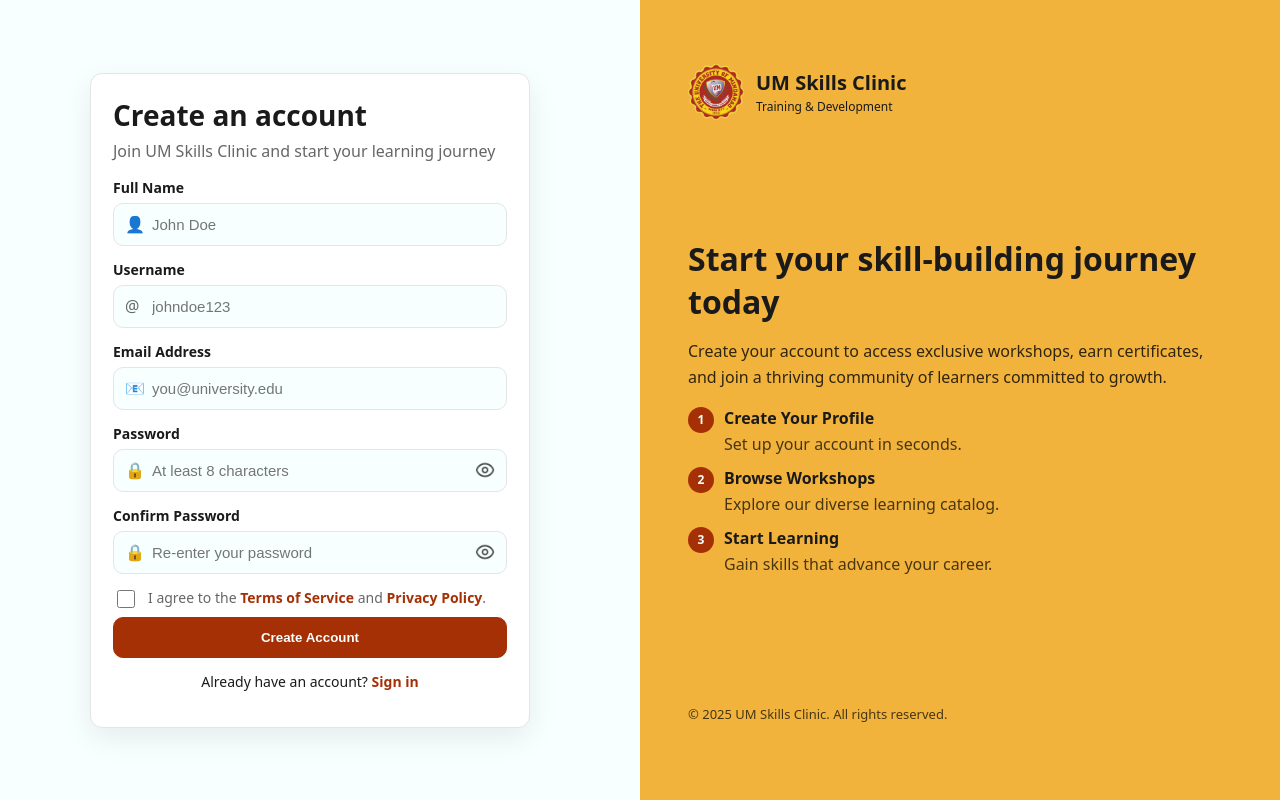
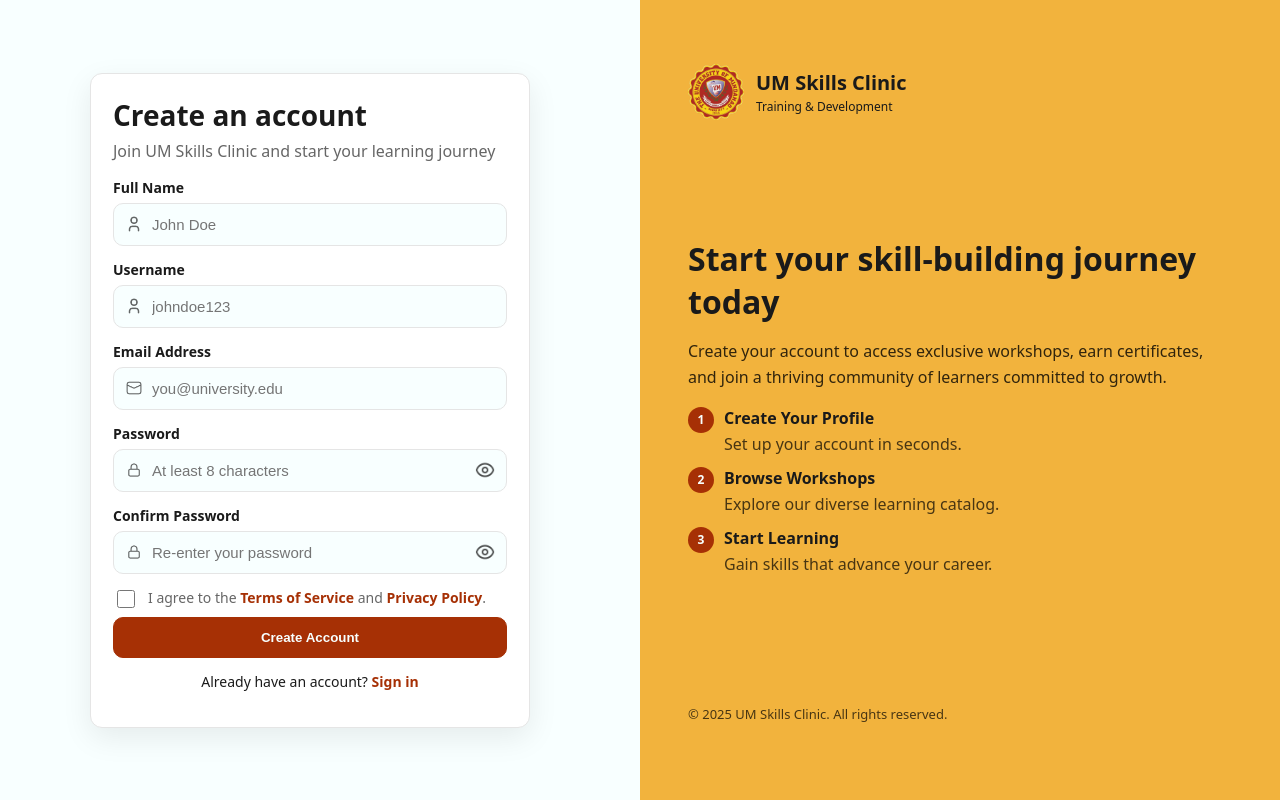
Before and after one commit to loftyyyy/Jornadal_Rho_LabExam, a PHP site: page /register.html in a window 1280 px wide. Run offline with PHP 8.4, Linux system fonts and the light colour scheme.

Commit message:
Implemented icons for the fields

```diff
--- a/css/styles.css
+++ b/css/styles.css
@@ -423,6 +423,13 @@ img {
   pointer-events: none;
 }
 
+.input-icon img {
+  width: 18px;
+  height: 18px;
+  object-fit: contain;
+  opacity: 0.6;
+}
+
 .toggle-visibility {
   position: absolute;
   top: 50%;
--- a/login.html
+++ b/login.html
@@ -56,7 +56,7 @@
               <div class="form-group">
                 <label class="form-label" for="login-email">Email Address</label>
                 <div class="input-wrap">
-                  <span class="input-icon">📧</span>
+                  <span class="input-icon"><img src="icon/mail.png" alt="Email" /></span>
                   <input class="input" id="login-email" type="email" placeholder="you@university.edu" required />
                 </div>
               </div>
@@ -67,7 +67,7 @@
                   <a class="small-text text-link" href="#">Forgot password?</a>
                 </div>
                 <div class="input-wrap">
-                  <span class="input-icon">🔒</span>
+                  <span class="input-icon"><img src="icon/lock.png" alt="Password" /></span>
                   <input class="input" id="login-password" type="password" placeholder="Enter your password" required />
                   <button class="toggle-visibility" type="button" id="login-toggle">
                     <img src="icon/eye.png" alt="Show password" id="login-toggle-icon" />
--- a/register.html
+++ b/register.html
@@ -25,7 +25,7 @@
               <div class="form-group">
                 <label class="form-label" for="reg-fullname">Full Name</label>
                 <div class="input-wrap">
-                  <span class="input-icon">👤</span>
+                  <span class="input-icon"><img src="icon/user.png" alt="User" /></span>
                   <input class="input" id="reg-fullname" type="text" placeholder="John Doe" required />
                 </div>
               </div>
@@ -33,7 +33,7 @@
               <div class="form-group">
                 <label class="form-label" for="reg-username">Username</label>
                 <div class="input-wrap">
-                  <span class="input-icon">@</span>
+                  <span class="input-icon"><img src="icon/user.png" alt="Username" /></span>
                   <input class="input" id="reg-username" type="text" placeholder="johndoe123" required />
                 </div>
               </div>
@@ -41,7 +41,7 @@
               <div class="form-group">
                 <label class="form-label" for="reg-email">Email Address</label>
                 <div class="input-wrap">
-                  <span class="input-icon">📧</span>
+                  <span class="input-icon"><img src="icon/mail.png" alt="Email" /></span>
                   <input class="input" id="reg-email" type="email" placeholder="you@university.edu" required />
                 </div>
               </div>
@@ -49,7 +49,7 @@
               <div class="form-group">
                 <label class="form-label" for="reg-password">Password</label>
                 <div class="input-wrap">
-                  <span class="input-icon">🔒</span>
+                  <span class="input-icon"><img src="icon/lock.png" alt="Password" /></span>
                   <input class="input" id="reg-password" type="password" placeholder="At least 8 characters" required />
                   <button class="toggle-visibility" type="button" id="register-toggle">
                     <img src="icon/eye.png" alt="Show password" id="register-toggle-icon" />
@@ -60,7 +60,7 @@
               <div class="form-group">
                 <label class="form-label" for="reg-confirm">Confirm Password</label>
                 <div class="input-wrap">
-                  <span class="input-icon">🔒</span>
+                  <span class="input-icon"><img src="icon/lock.png" alt="Password" /></span>
                   <input class="input" id="reg-confirm" type="password" placeholder="Re-enter your password" required />
                   <button class="toggle-visibility" type="button" id="register-toggle-confirm">
                     <img src="icon/eye.png" alt="Show password" id="register-toggle-confirm-icon" />
```
